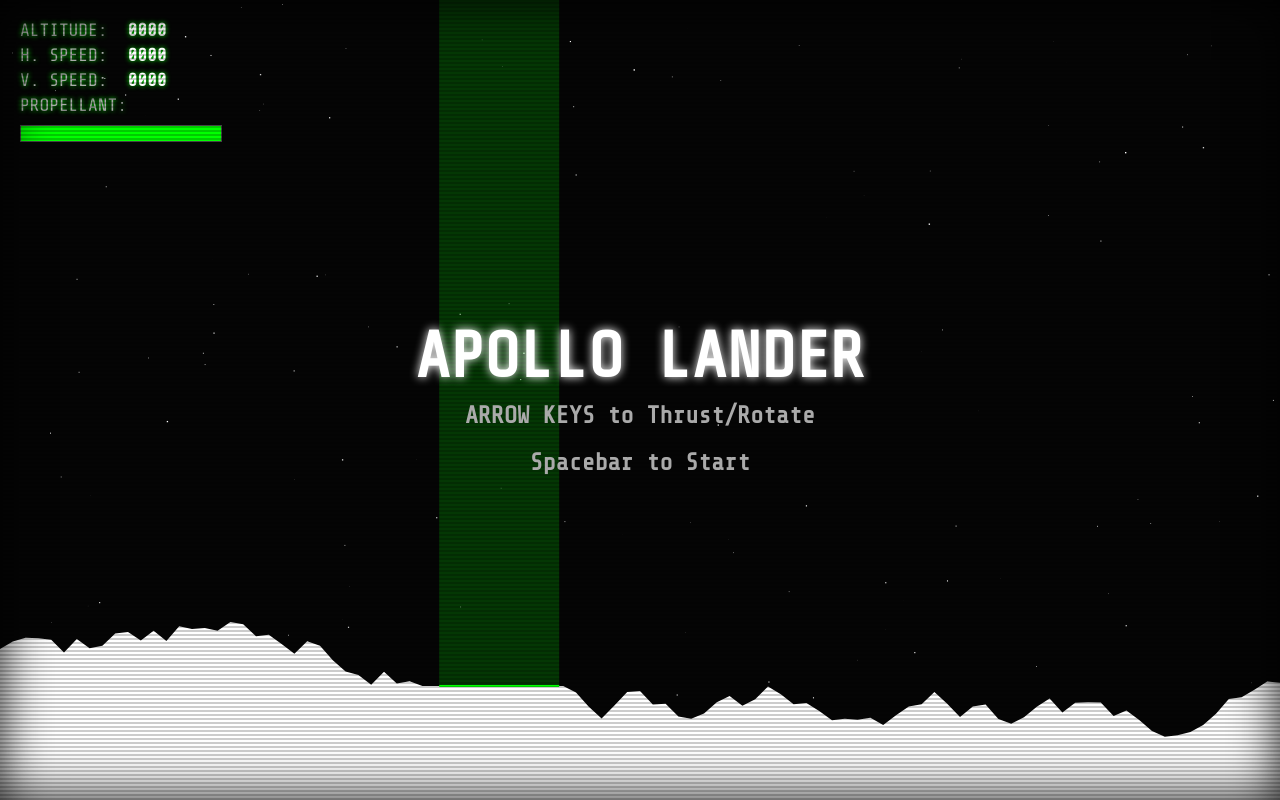
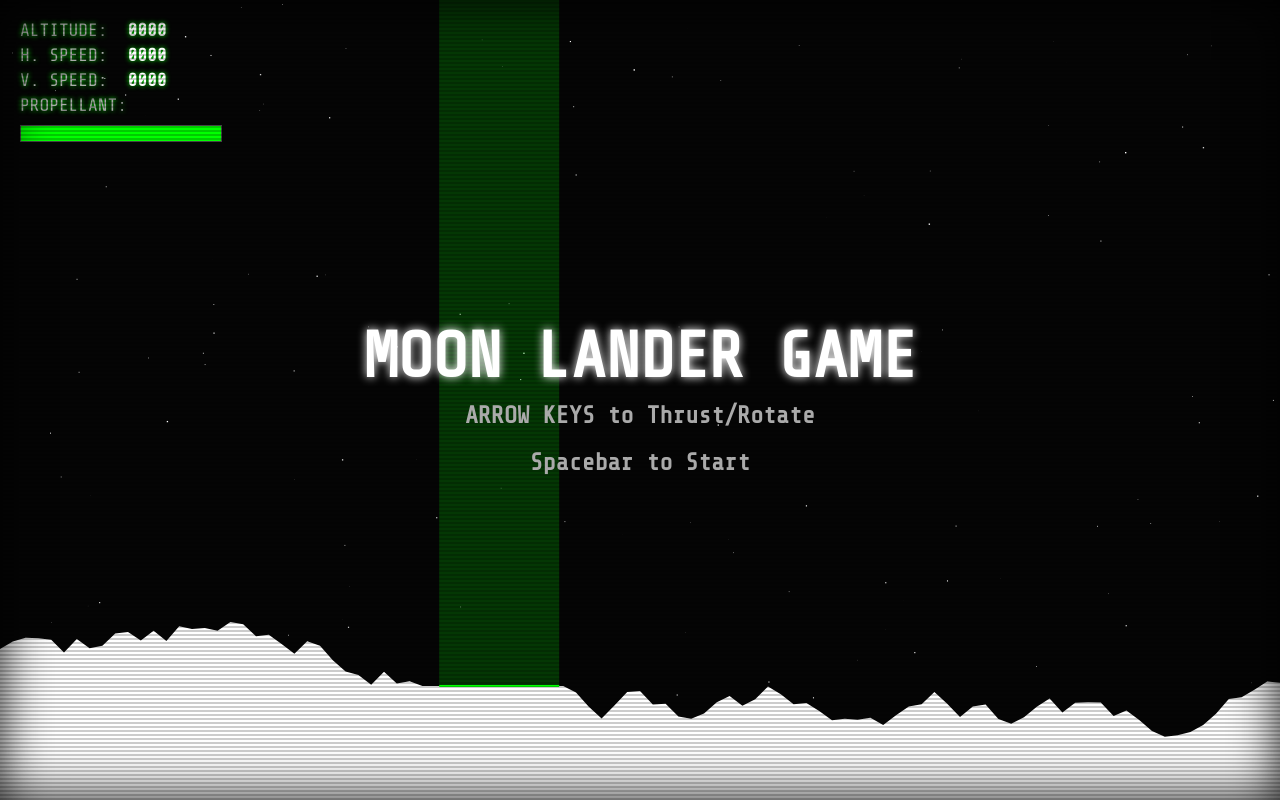
Before and after one commit to Breadmaster101/Moon-Lander-Game, a plain HTML site: page index.html in a window 1280 px wide. Drawn offline with nearby package versions, Linux system fonts and the light colour scheme.

Commit message:
Change title and intro text for Moon Lander Game

```diff
--- a/index.html
+++ b/index.html
@@ -3,7 +3,7 @@
 <head>
     <meta charset="UTF-8">
     <meta name="viewport" content="width=device-width, initial-scale=1.0">
-    <title>Apollo: Lunar Descent Simulator</title>
+    <title>Moon Lander Game</title>
     <style>
         @import url('https://fonts.googleapis.com/css2?family=Share+Tech+Mono&display=swap');
 
@@ -149,7 +149,7 @@
     <!-- Game State Messages -->
     <div id="messages">
         <div id="startScreen">
-            <h1 class="msg-intro">APOLLO LANDER</h1>
+            <h1 class="msg-intro">MOON LANDER GAME</h1>
             <h2>ARROW KEYS to Thrust/Rotate</h2>
             <h2>Spacebar to Start</h2>
         </div>
```
